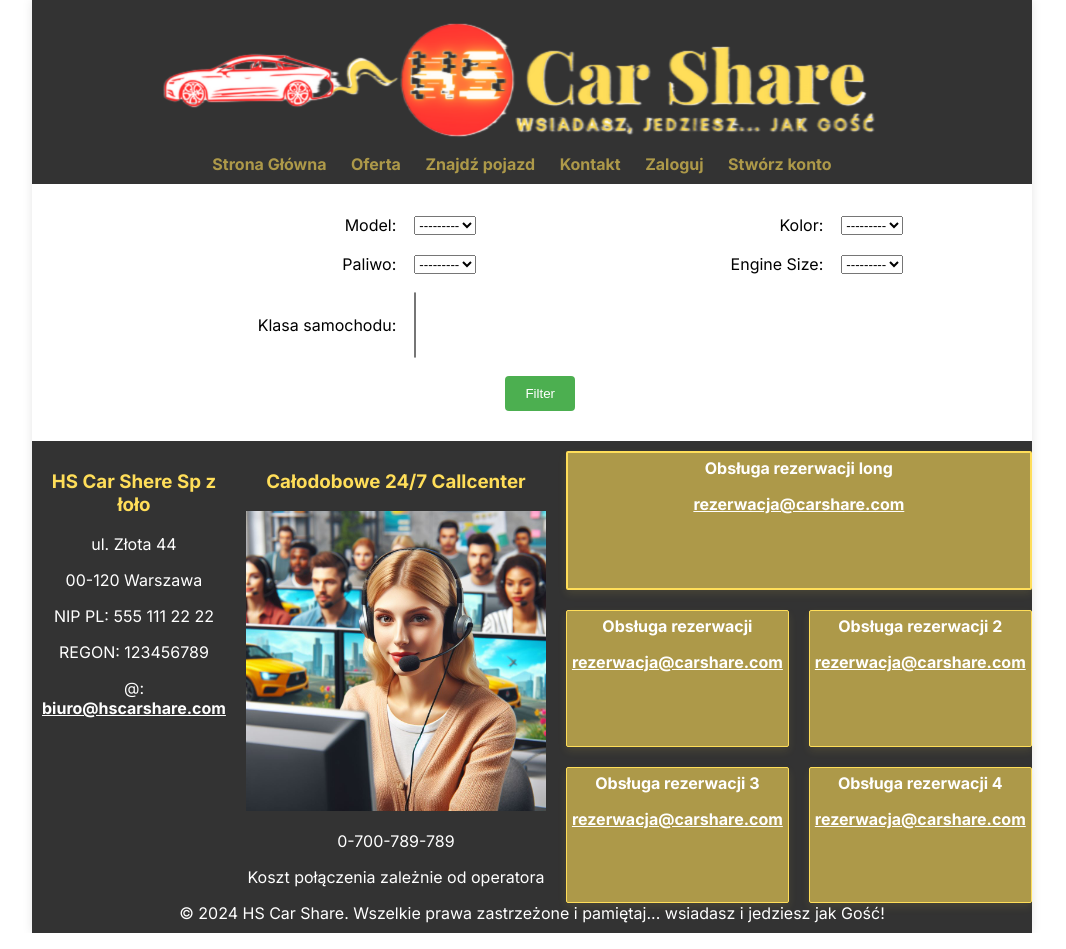
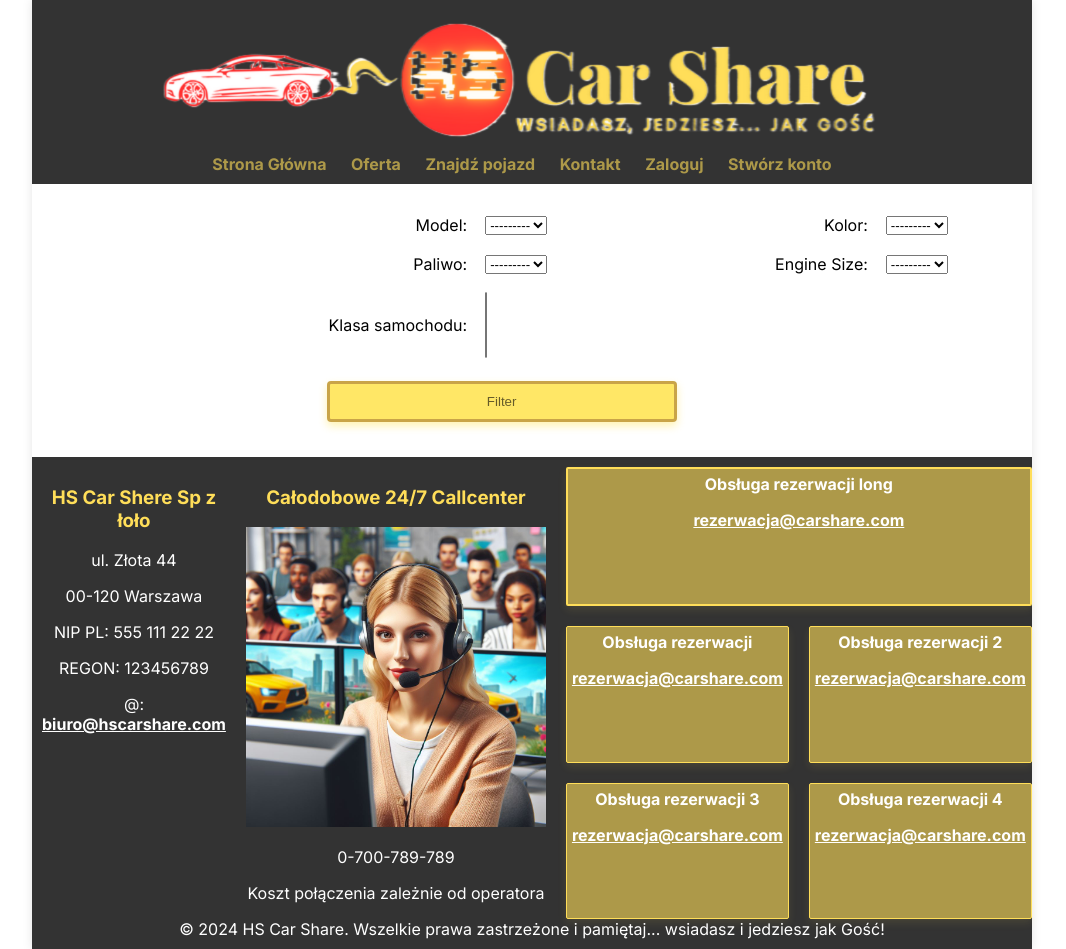
Before and after one commit to Sajmon9696/WypozyczalniaAut, a Django app: page /cars/filter in a window 1280 px wide. Shown: the whole page, without its empty margins (108-1174 px from the left). Run offline with Django 5.2, Linux system fonts and the light colour scheme; data that the repository does not hold is empty.

Commit message:
V. 0.501 / 20240206 - poprawione divy googlamap - filracja w znajdź pojazd dużo ładniejsza
V. 0.5 /20240206
- prawidłowo wyświetlają się auta w filtracji

V. 0.41/20240206
- zmieniona funkcja w all+cars (ale krzaczy się css)

V. 0.4/20240205
- dodano obrazki do samochodów
- jeżeli samochód nie ma obrazka, to pojawia się baba z aparatem, że zrobi
- na stronie głównej losują się 3 wybrane samochody
- poprawione kolory
- chuj wie, czemu w footerze w 'a' jest podkreślenie bez najechania mycho
- chuj wi też czemu nie chcą się filtrować samochody

```diff
--- a/Base_app/static/style2.css
+++ b/Base_app/static/style2.css
@@ -301,12 +301,15 @@ widget-carbig tr:nth-child(odd) {
 }
 
 .form-table button[type="submit"] {
-    background-color: #4CAF50;
-    color: white;
+    background-color: rgba(255, 215, 0, 0.6);
+    color: rgba(0, 0, 0, 0.6);
     padding: 10px 20px;
-    border: none;
     border-radius: 4px;
     cursor: pointer;
+    border: 3px solid rgba(166, 121, 53, 0.6);
+    box-shadow: 0 4px 8px rgba(255, 215, 0, 0.3);
+    width: 350px;
+    margin: 5px;
 }
 
 .form-table td:nth-child(odd) {
--- a/cars/templates/cars/filter_cars.html
+++ b/cars/templates/cars/filter_cars.html
@@ -26,7 +26,7 @@
                 <td>Klasa samochodu:</td><td>{{ form.car_class }}</td>
             </tr>
             <tr>
-                <td colspan="2"><button type="submit">Filter</button></td>
+                <td colspan="2" align="center"><button type="submit">Filter</button></td>
             </tr>
         </table>
     </form>
```
